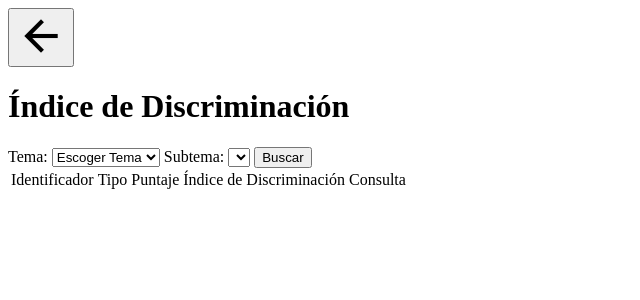
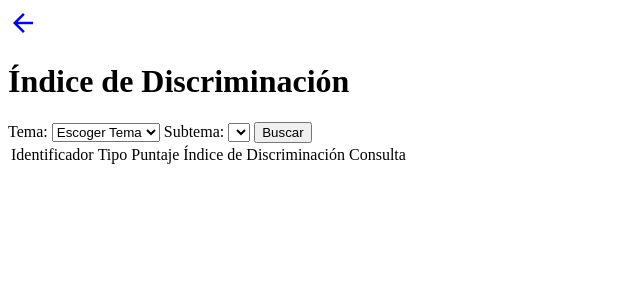
Before and after one commit to JavierCR16/Generador_de_Examenes, a Flask app: page /CRUDIndiceDiscriminacion.html in a window 1280 px wide. Shown: the top 300 px of the page, without its empty margins (0-640 px from the left). Run offline with Flask 2, Linux system fonts and the light colour scheme; data that the repository does not hold is empty.

Commit message:
CRUD Indice Discriminacion en GestorBase

```diff
--- a/templates/CRUDIndiceDiscriminacion.html
+++ b/templates/CRUDIndiceDiscriminacion.html
@@ -10,7 +10,7 @@
     </head>
     <body>
         <div class="header">
-            <button class="btnBack"><i class="material-icons" style="font-size: 50px;">arrow_back</i></button>
+            <a href="/"><i class="material-icons" style="font-size: 30px;">arrow_back</i></a>
             <h1> Índice de Discriminación </h1>
         </div>
         <div>
```
